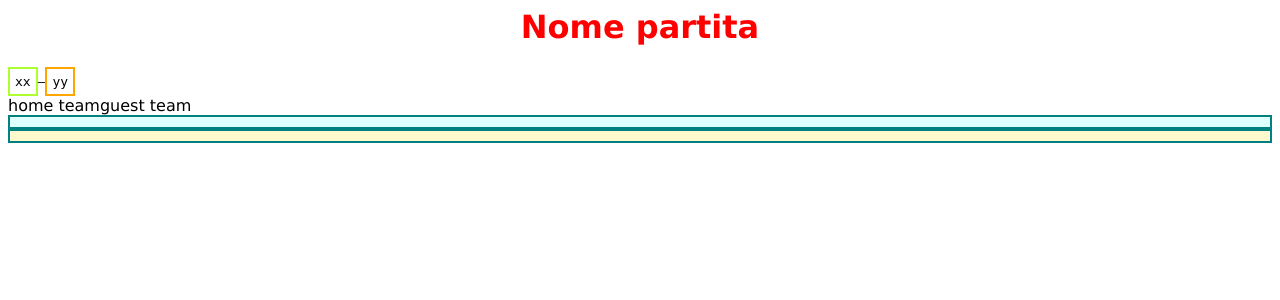
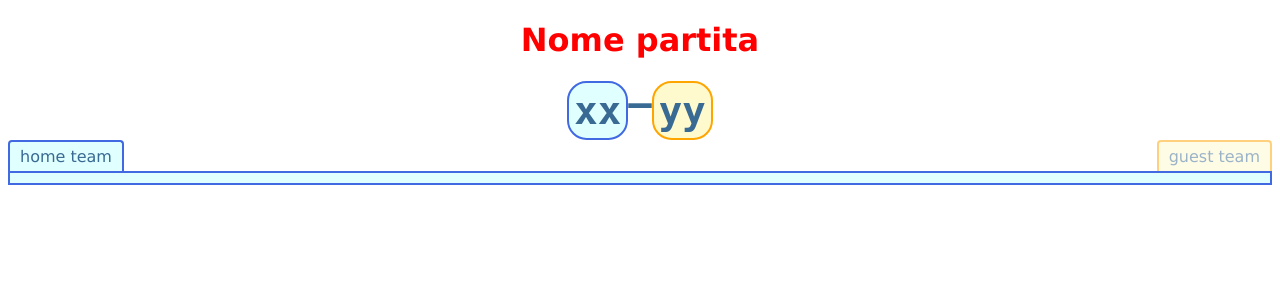
Before and after one commit to arefraschini/g_s_s, a PHP site: page /view/follow.php in a window 1280 px wide. Shown: the top 300 px of the page. Run offline with PHP 8.4, Linux system fonts and the light colour scheme.

Commit message:
UI for showing data
Adding CSS rules for better UX and a JavaScript for managing data visualization

```diff
--- a/gsas.css
+++ b/gsas.css
@@ -90,15 +90,20 @@ div.playerDetails div.stats span:last-child {text-align: right;}
 
 /* follow-php rules */
 #gameTitle {font-weight: bold; color: red; text-align: center;}
-div.currentScore {font-family: monospace; align-items: center; display: flex;}
-div.currentScore span {border-width: 2px; border-style: solid; padding: 5px;}
-#homeScore {border-color: greenyellow;}
-#guestScore {border-color: orange;}
-div.teamLabels {display: block;}
-#homeTeamName {width:50%; text-align: left;}
-#guestTeamName {width:50%; text-align: right;}
+div.currentScore {font-family: monospace; font-size: 3em; display: flex;
+	justify-content: center; font-weight: bolder; color: #396a93;}
+div.currentScore span {border-width: 2px; border-style: solid; padding: 5px;
+	border-radius: 0.5em;}
+#homeScore {border-color: royalblue; background-color: lightcyan;}
+#guestScore {border-color: orange; background-color: lemonchiffon;}
+div.teamLabels {display: flex; color: #396a93;}
+div.teamLabels span {padding: 5px 10px; border: 2px solid teal; border-bottom-style: hidden;
+	border-top-left-radius: 4px; border-top-right-radius: 4px; cursor: pointer;}
+#homeTeamName {border-color: royalblue; background-color: lightcyan;}
+#guestTeamName {border-color: orange; background-color: lemonchiffon; margin-left: auto;
+	opacity: 0.5;}
 div.dataBox {display: block; border: 2px teal solid; padding: 5px;}
-div.homeData {background-color: lightcyan;}
-div.guestData {background-color: lemonchiffon;}
-#homeTeamData {}
-#guestTeamData {}
+div.homeData {border-color: royalblue; background-color: lightcyan;}
+div.guestData {border-color: orange;; background-color: lemonchiffon;}
+#homeTeamData {display: block;}
+#guestTeamData {display: none;}
--- a/view/follow.php
+++ b/view/follow.php
@@ -1,15 +1,29 @@
 <?php
 
 ?>
+<!DOCTYPE html>
 <html>
 	<head>
 		<title>The live game... by numbers</title>
 		<link type="text/css" rel="stylesheet" href="../gsas.css" />
+		<script type="text/javascript">
+			function hideAndShow(prefix1, prefix2) {
+				// 1-hide | 2-show
+				var label1 = document.getElementById(prefix1 + "TeamName");
+				var label2 = document.getElementById(prefix2 + "TeamName");
+				var div1 = document.getElementById(prefix1 + "TeamData");
+				var div2 = document.getElementById(prefix2 + "TeamData");
+				label1.style.opacity = 0.5;
+				label2.style.opacity = 1;
+				div1.style.display = "none";
+				div2.style.display = "block";
+			}
+		</script>
 	</head>
 	<body>
 		<h1 id="gameTitle">Nome partita</h1>
 		<div class="currentScore"><span id="homeScore">xx</span>&ndash;<span id="guestScore">yy</span></div>
-		<div class="teamLabels"><span id="homeTeamName">home team</span><span id="guestTeamName">guest team</span></div>
+		<div class="teamLabels"><span id="homeTeamName" onclick="hideAndShow('guest', 'home');">home team</span><span id="guestTeamName" onclick="hideAndShow('home', 'guest');">guest team</span></div>
 		<div class="dataBox homeData" id="homeTeamData"></div>
 		<div class="dataBox guestData" id="guestTeamData"></div>
 	</body>
```
